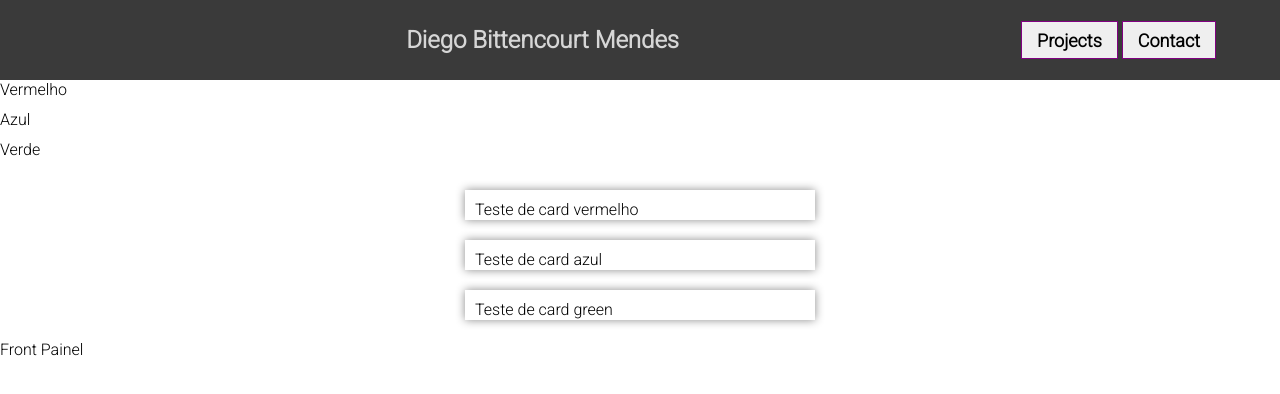
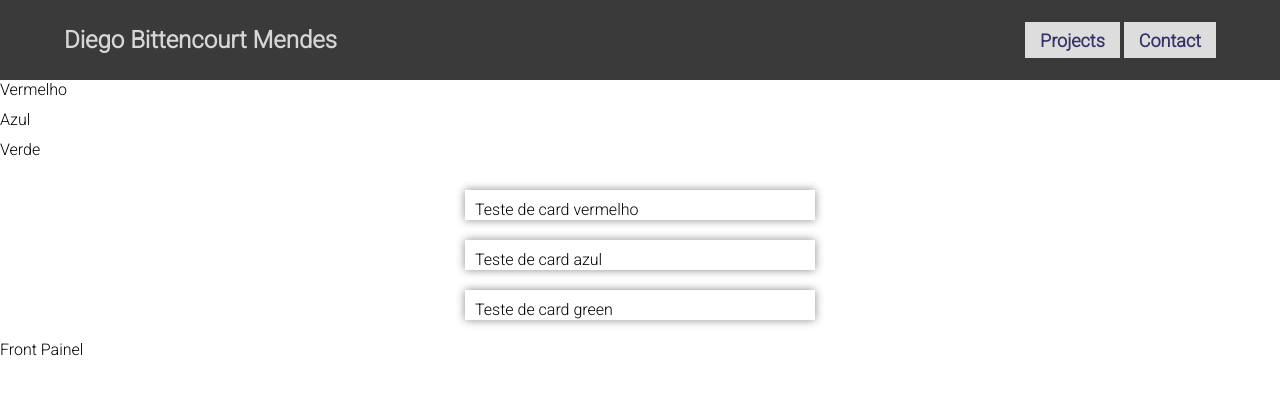
Before and after one commit to Diego-Bittencourt/portfolio_page, a Vue app: page / in a window 1280 px wide. Shown: the top 394 px of the page. Built offline with nearby package versions, Linux system fonts and the light colour scheme.

Commit message:
FEAT - router-link functional. small fixes

```diff
--- a/src/components/UI/BaseButton.vue
+++ b/src/components/UI/BaseButton.vue
@@ -41,6 +41,9 @@ a {
   font: inherit;
   cursor: pointer;
   text-align: center;
-  border: 1px solid purple;
+  color: #333366;
+  background-color: #dddddd;
 }
+
+
 </style>
--- a/src/components/layout/TheHeader.vue
+++ b/src/components/layout/TheHeader.vue
@@ -1,12 +1,11 @@
 <template>
   <header>
     <nav>
-      <i class="fa-solid fa-code"></i>
       <h1>Diego Bittencourt Mendes</h1>
 
       <ul>
-        <base-button to="/projects"><li><h1>Projects</h1></li></base-button>
-        <base-button to="/contact"><li><h1>Contact</h1></li></base-button>
+        <base-button link to="/projects"><li><h1>Projects</h1></li></base-button>
+        <base-button link to="/contact"><li><h1>Contact</h1></li></base-button>
       </ul>
     </nav>
   </header>
```
